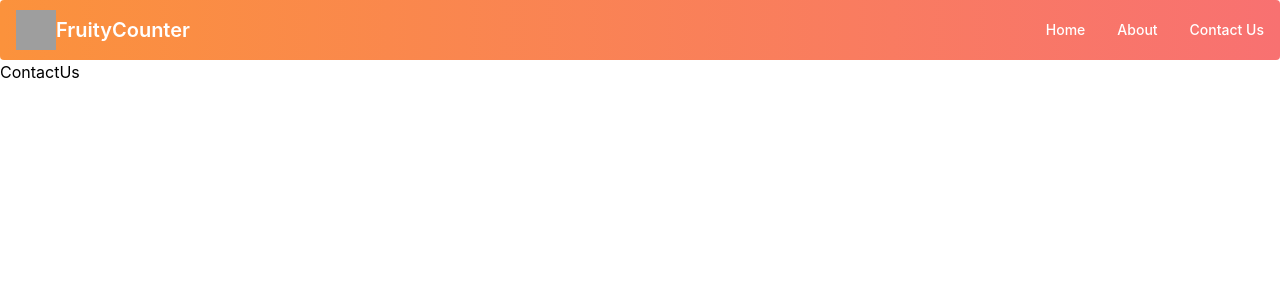
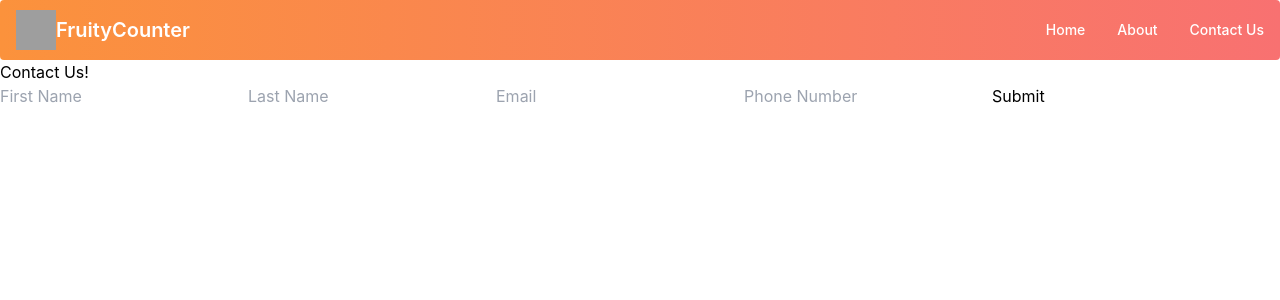
Before and after one commit to keelanpattersoncaesar/redux-counter-app, a React (Create React App) app in the folder redux-essentials-example/: page /contact in a window 1280 px wide. Shown: the top 300 px of the page. Built offline with nearby package versions, Linux system fonts and the light colour scheme; grey boxes are pictures that could not be loaded.

Commit message:
contact form

```diff
--- a/redux-essentials-example/package.json
+++ b/redux-essentials-example/package.json
@@ -9,6 +9,7 @@
     "@testing-library/user-event": "^14.1.1",
     "react": "^18.1.0",
     "react-dom": "^18.1.0",
+    "react-hook-form": "^7.31.1",
     "react-icons": "^4.3.1",
     "react-redux": "^8.0.1",
     "react-router-dom": "^6.3.0",
--- a/redux-essentials-example/src/components/Accordian.js
+++ b/redux-essentials-example/src/components/Accordian.js
@@ -1,10 +1,20 @@
-import React from 'react'
+import React, { useState } from 'react'
 
 const Accordian = () => {
+  const [open, setOpen] = useState(false);
+
+  const openModal = () => {
+    return (
+      setOpen(open === true)
+    )
+  }
 
   return (
+
     <div className='h-auto w-1/2 border-2 border-rd shadow-md m-4 p-4'>
       <h1>Title</h1>
+      <button onClick={() => setOpen(openModal())}>Button</button>
+      <h1>hello there!</h1>
     </div>
   )
 }
--- a/redux-essentials-example/src/views/ContactUs.js
+++ b/redux-essentials-example/src/views/ContactUs.js
@@ -1,7 +1,23 @@
 import React from 'react'
+import { useForm } from 'react-hook-form'
 
-export const ContactUs = () => {
+const ContactUs = () => {
+  const { register, handleSubmit } = useForm();
+  const onSubmit = data => console.log(data)
+
   return (
-    <div>ContactUs</div>
+    <div>
+      <h1>Contact Us!</h1>
+      <form onSubmit={handleSubmit(onSubmit)}>
+        <input {...register("firstName", { required: "This is required." })} placeholder="First Name" />
+        <input {...register("lastName", { required: "This is required." })} placeholder="Last Name" />
+        <input {...register("email", { required: "This is required." })} placeholder="Email" />
+        <input {...register("phoneNumber", { required: "This is required.", min: 10 })} placeholder="Phone Number" />
+        <input type="submit" />
+      </form>
+    </div>
+
   )
 }
+
+export default ContactUs
```
Also changed, not shown: redux-essentials-example/src/App.js (+4 -4 lines), 1 other file (tests, documents, lock files or other folders).
